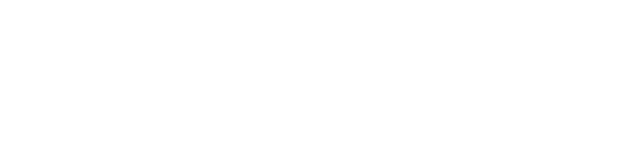
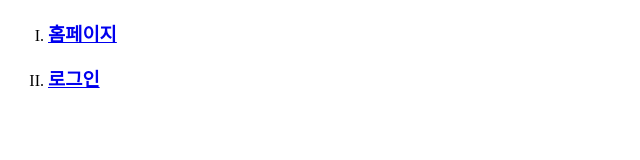
Before and after one commit to HEOGWANGJIN/HEOGWANGJIN, a plain HTML site: page index.html in a window 1280 px wide. Shown: the whole page, without its empty margins (0-640 px from the left). Drawn offline with Linux system fonts and the light colour scheme.

Commit message:
Add files via upload

```diff
--- a/index.html
+++ b/index.html
@@ -4,9 +4,15 @@
     <meta charset="UTF-8">
     <meta http-equiv="X-UA-Compatible" content="IE=edge">
     <meta name="viewport" content="width=device-width, initial-scale=1.0">
-    <title>Document</title>
+    <title>나만의홈</title>
 </head>
 <body>
+    <ol type="I">
+        <li><h3><a href="나만의CSS.html">홈페이지</a></h3></li>
+        <li><h3><a href="로그인주소.html">로그인</a></h3></li>
 
+
+
+        </ol>
 </body>
 </html>
```
